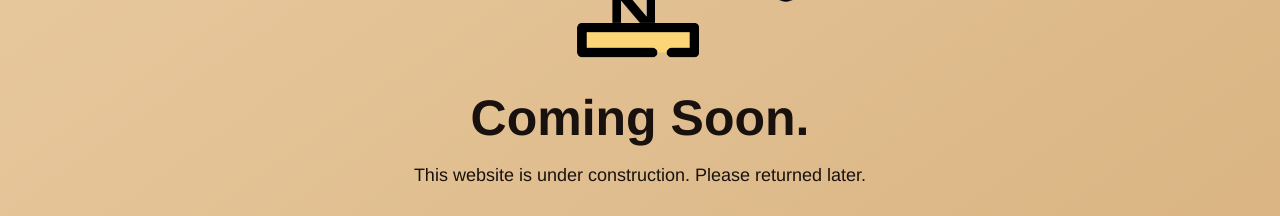
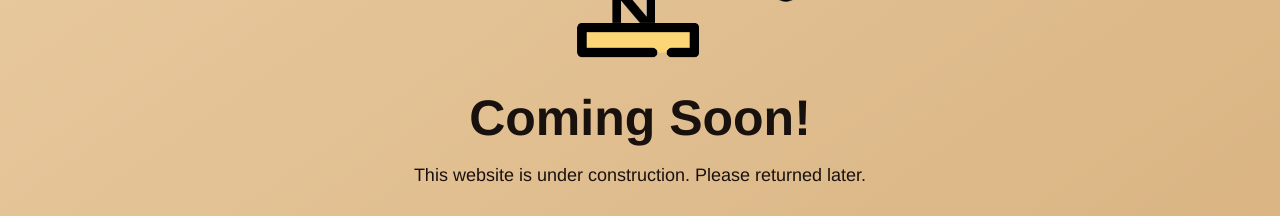
Before and after one commit to mogawinch/mogawinch.github.io, a Vue app: page / in a window 1280 px wide. Shown: the part 315-531 px from the top of the page. Built offline with nearby package versions, Linux system fonts and the light colour scheme.

Commit message:
add exclamation point

```diff
--- a/src/App.vue
+++ b/src/App.vue
@@ -1,6 +1,6 @@
 <template>
   <div id="app">
-    <Maintenance msg="Coming Soon."/>
+    <Maintenance msg="Coming Soon!"/>
   </div>
 </template>
 
```
